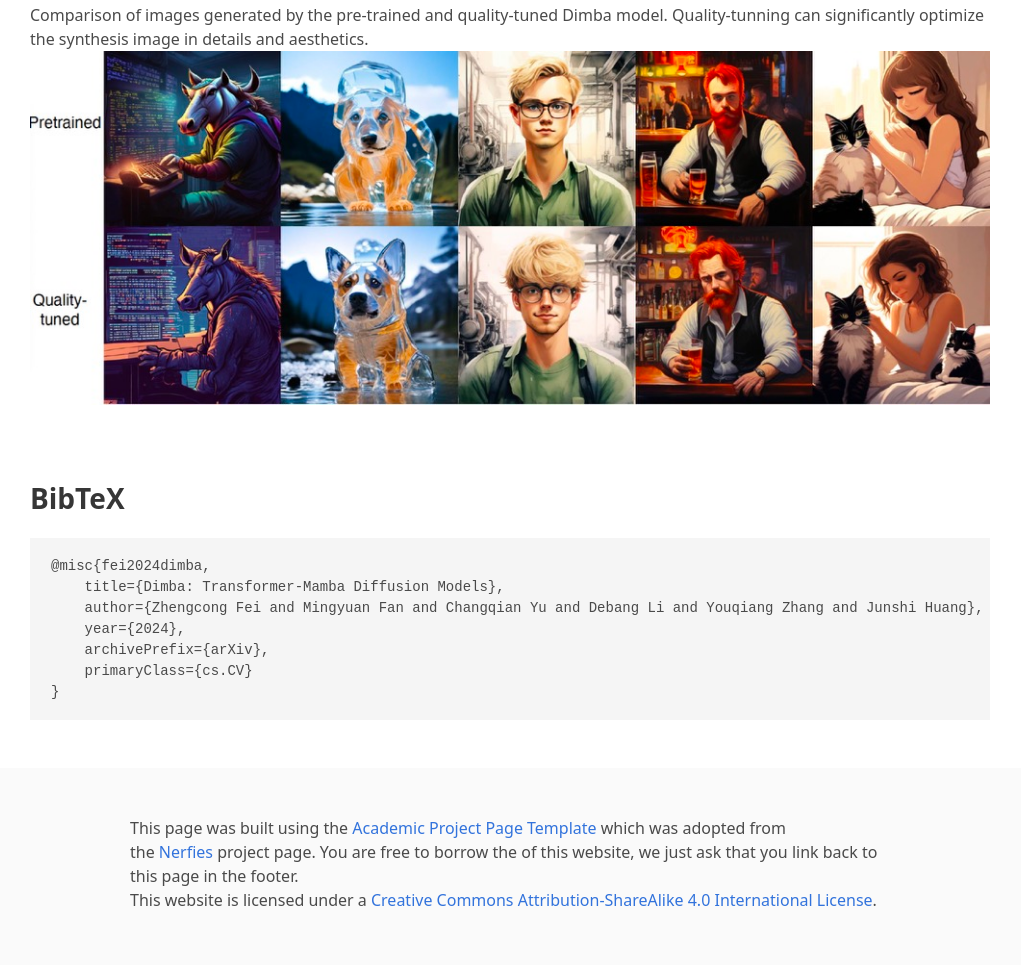
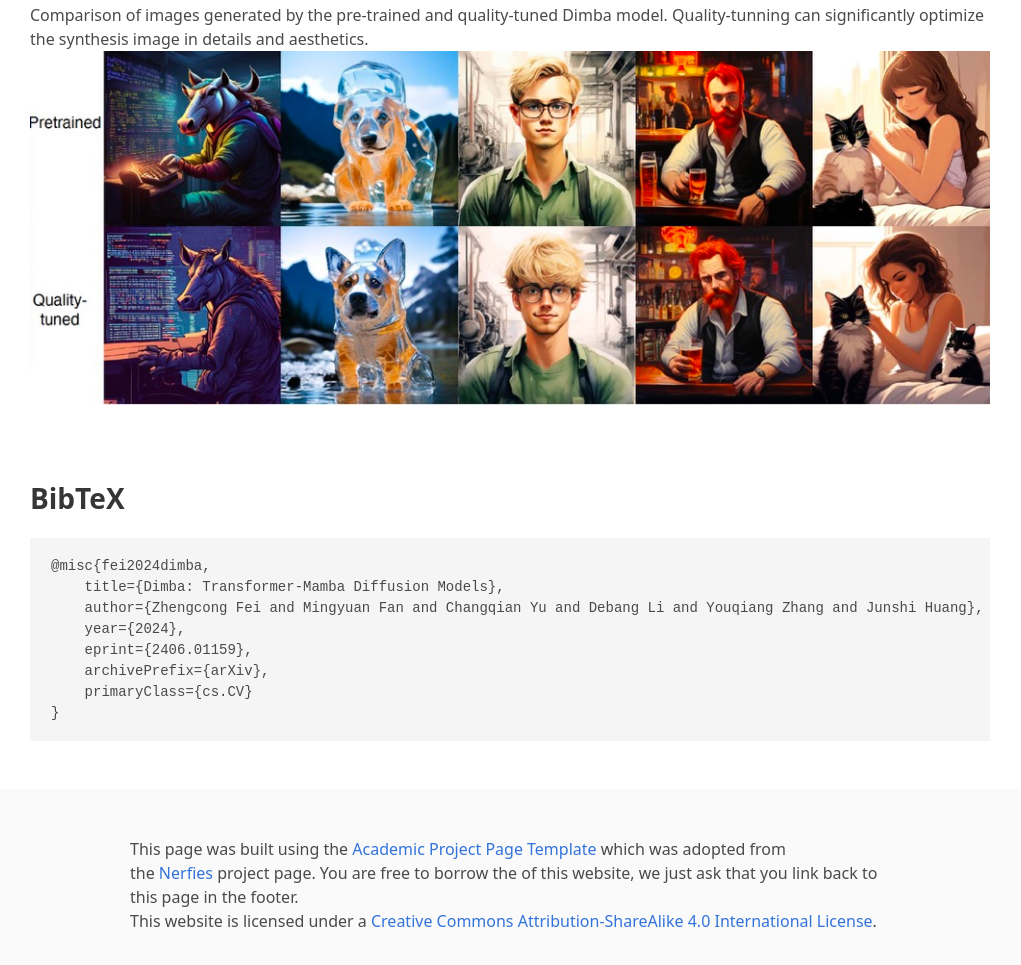
Before and after one commit to dimba-project/dimba-project.github.io, a plain HTML site: page index.html in a window 1280 px wide. Shown: the part 1989-2954 px from the top of the page, without its empty margins (130-1151 px from the left). Drawn offline with nearby package versions, Linux system fonts and the light colour scheme; some packages are replaced by stand-ins of ours; a script that the page names is missing; some icons are missing.

Commit message:
Update index.html

```diff
--- a/index.html
+++ b/index.html
@@ -228,6 +228,7 @@ Our findings emphasize the promise of large-scale hybrid Transformer-Mamba archi
     title={Dimba: Transformer-Mamba Diffusion Models},
     author={Zhengcong Fei and Mingyuan Fan and Changqian Yu and Debang Li and Youqiang Zhang and Junshi Huang},
     year={2024},
+    eprint={2406.01159},
     archivePrefix={arXiv},
     primaryClass={cs.CV}
 }</code></pre>
```
